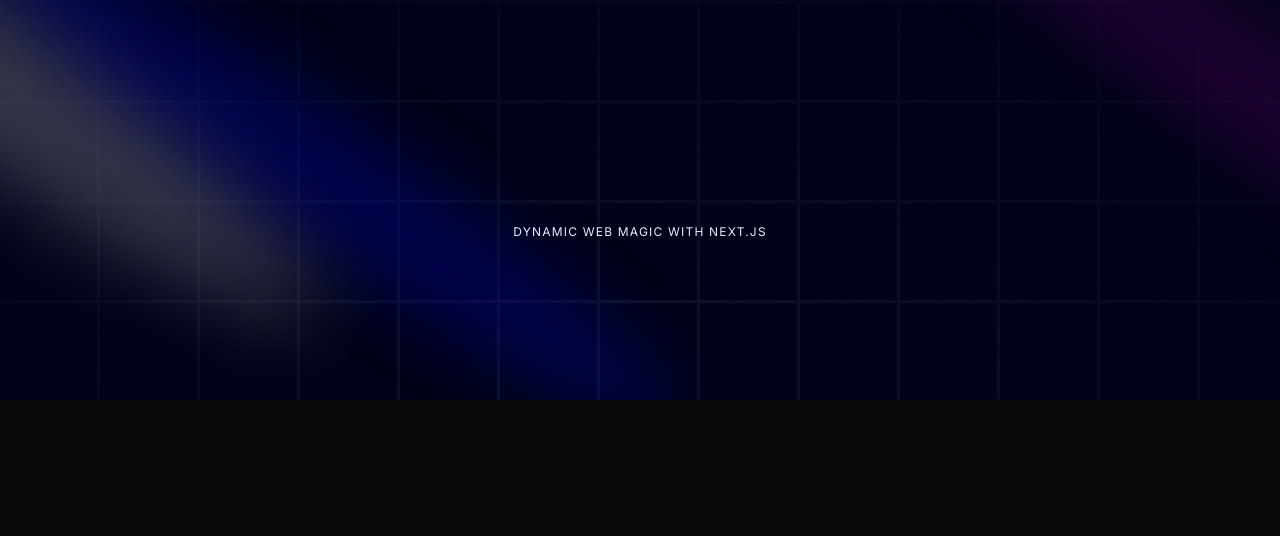
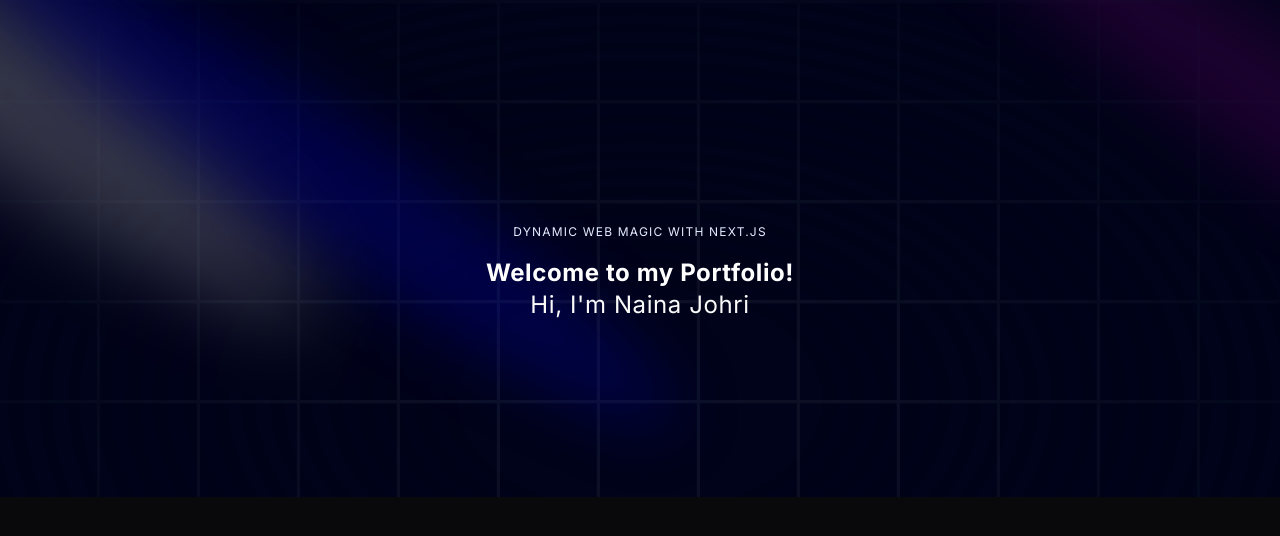
Before and after one commit to nainajohri95/naina-portfolio, a Next.js app: page / in a window 1280 px wide. Shown: the top 536 px of the page. Built offline with nearby package versions, Linux system fonts and the light colour scheme.

Commit message:
changes made in Hero.tex file

```diff
--- a/components/Hero.tsx
+++ b/components/Hero.tsx
@@ -1,5 +1,6 @@
 import React from 'react';
 import { Spotlight } from './ui/Spotlight';
+import { TextGenerateEffect } from './ui/TextGenerateEffect';
 
 const Hero = () => {
   return (
@@ -17,9 +18,13 @@
         </div>
         <div className='flex justify-center relative my-20 z-10'>
           <div className='max-w-[89vw] md:max-w-2xl lg:max-w-[60vw] flex flex-col items-center justify-center'>
+
             <h2 className='uppercase tracking-widest text-xs text-center text-blue-100 max-w-80'>
               Dynamic web Magic with Next.js
             </h2>
+            <TextGenerateEffect className='text-center text-[40px] md:text-5xl lg:text-6xl'
+            words = "Welcome to my Portfolio!"/>
+            <p className='text-center md:tracking-wide mb-4 text-sm md:text-lg lg:text-2xl'>Hi, I'm Naina Johri</p>
           </div>
         </div>
       </div>
--- a/components/ui/TextGenerateEffect.tsx
+++ b/components/ui/TextGenerateEffect.tsx
@@ -37,7 +37,7 @@
           return (
             <motion.span
               key={word + idx}
-              className="dark:text-white text-black opacity-0"
+              className={"${idx > 3 ? 'text-purple': 'dark:text-white text-black'}: opacity-0"}
               style={{
                 filter: filter ? "blur(10px)" : "none",
               }}
```
